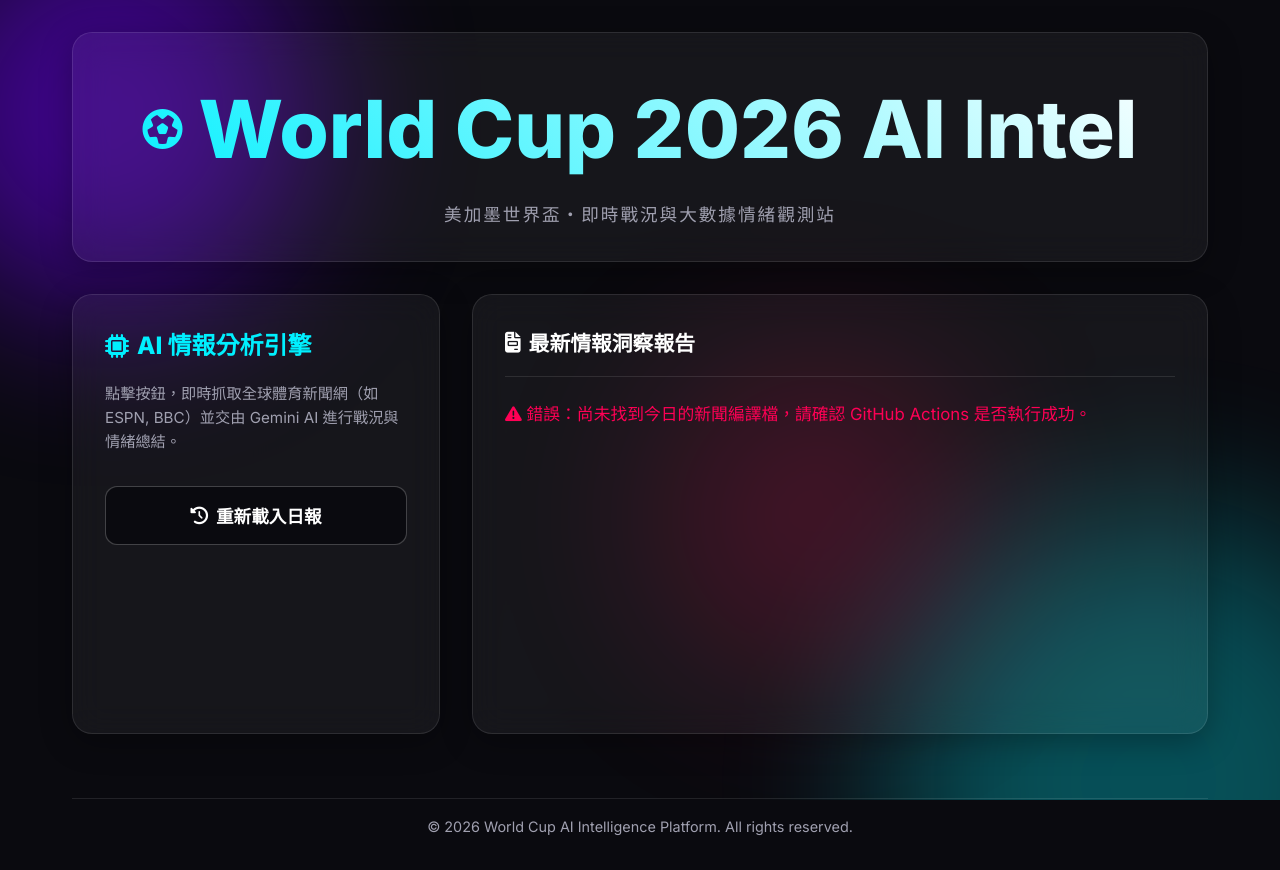
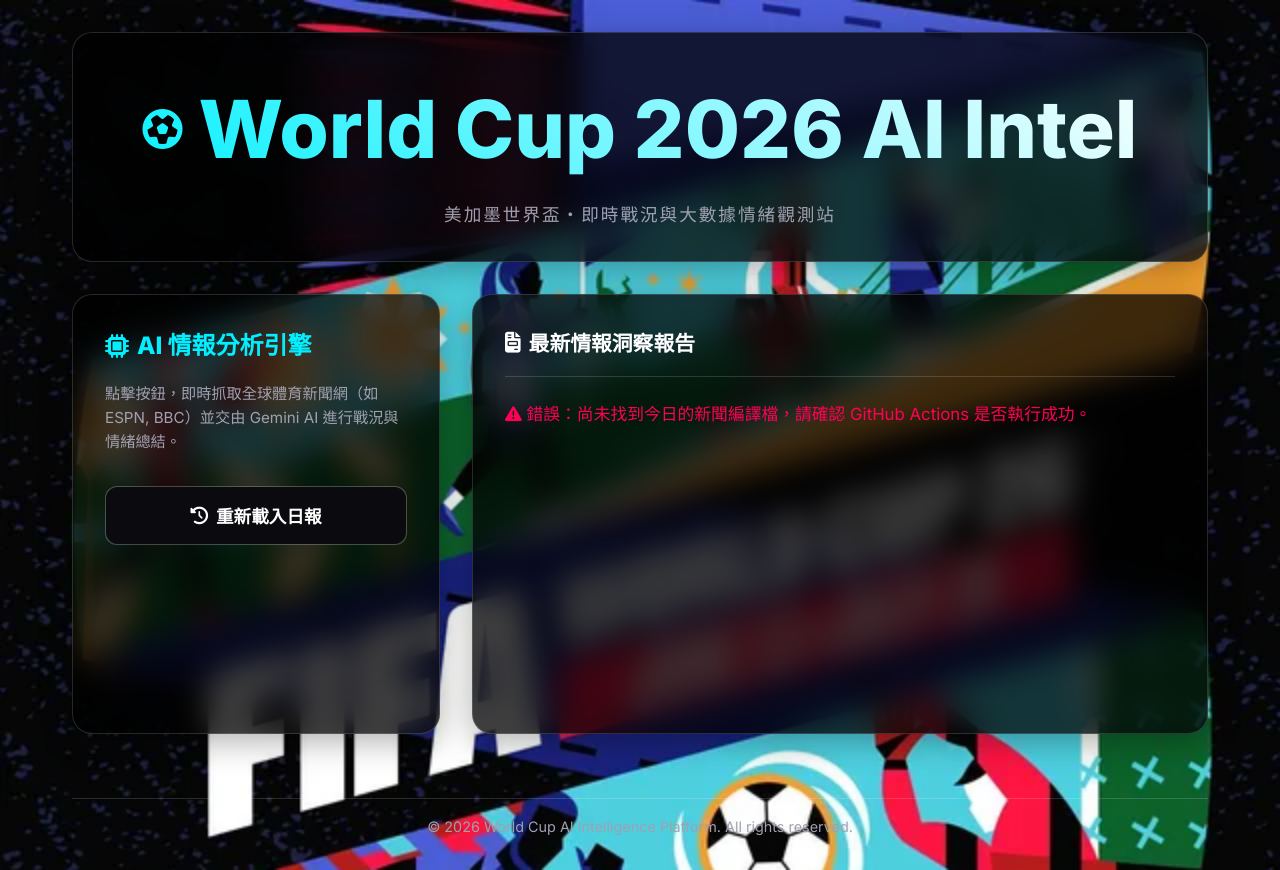
Before and after one commit to dasi96170-cpu/2026_world_cup_ai, a Flask app: page / in a window 1280 px wide. Run offline with Flask 3, Linux system fonts and the light colour scheme.

Commit message:
style: add custom background image and enhance glassmorphism contrast

```diff
--- a/static/css/style.css
+++ b/static/css/style.css
@@ -1,7 +1,7 @@
 :root {
     --bg-dark: #0a0a0f;
-    --glass-bg: rgba(255, 255, 255, 0.05);
-    --glass-border: rgba(255, 255, 255, 0.1);
+    --glass-bg: rgba(0, 0, 0, 0.75);
+    --glass-border: rgba(255, 255, 255, 0.15);
     --glow-primary: #00f0ff;
     --glow-secondary: #7000ff;
     --text-primary: #ffffff;
@@ -18,6 +18,10 @@
 body {
     font-family: 'Inter', -apple-system, BlinkMacSystemFont, sans-serif;
     background-color: var(--bg-dark);
+    background-image: url('../images/bg.png');
+    background-size: cover;
+    background-position: center;
+    background-attachment: fixed;
     color: var(--text-primary);
     min-height: 100vh;
     overflow-x: hidden;
@@ -27,6 +31,7 @@ body {
 
 /* Background animated orbs for dynamic aesthetic */
 .background-effects {
+    display: none;
     position: fixed;
     top: 0; left: 0; width: 100vw; height: 100vh;
     z-index: -1;
```
Also changed, not shown: static/images/bg.png (added).
